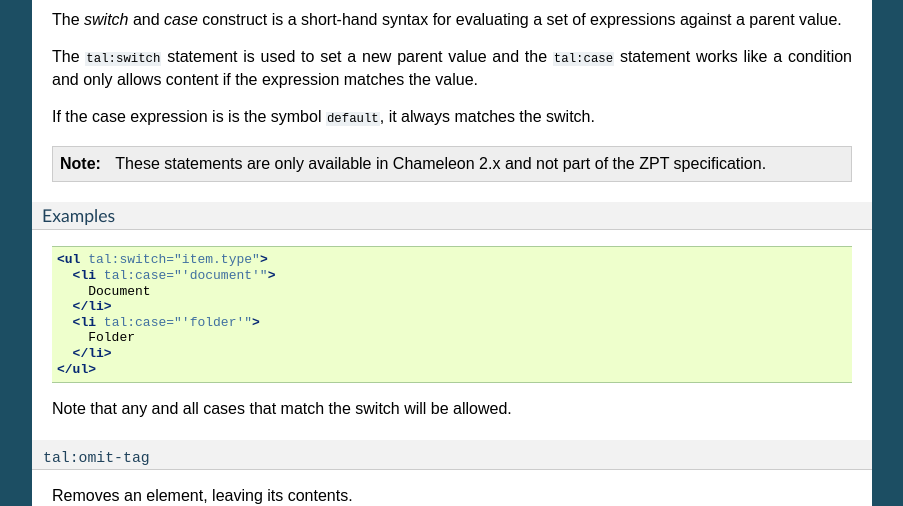
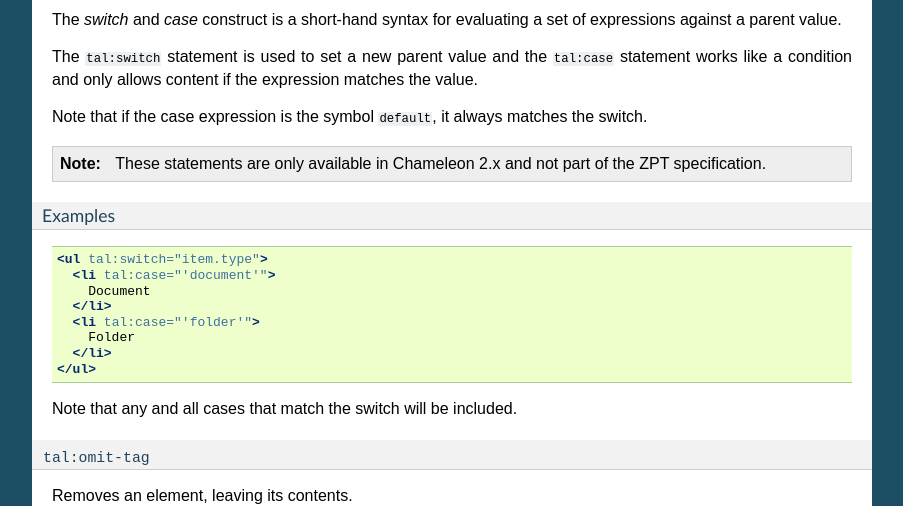
Before and after one commit to malthe/chameleon, a Sphinx documentation site: the page built from docs/reference.rst, in a window 1280 px wide and 900 px high, scrolled down 6203 px. Shown: the part 152-658 px from the top of the window, without its empty margins (198-1101 px from the left). Built offline with Sphinx 7.4.7, drawn with Linux system fonts in a browser that asks for light colours.

Commit message:
Fixed copy.

```diff
--- a/docs/reference.rst
+++ b/docs/reference.rst
@@ -398,8 +398,8 @@ The ``tal:switch`` statement is used to set a new parent value and the
 ``tal:case`` statement works like a condition and only allows content
 if the expression matches the value.
 
-If the case expression is is the symbol ``default``, it always matches
-the switch.
+Note that if the case expression is the symbol ``default``, it always
+matches the switch.
 
 .. note:: These statements are only available in Chameleon 2.x and not
           part of the ZPT specification.
@@ -418,7 +418,7 @@ Examples
     </li>
   </ul>
 
-Note that any and all cases that match the switch will be allowed.
+Note that any and all cases that match the switch will be included.
 
 
 ``tal:omit-tag``
```
